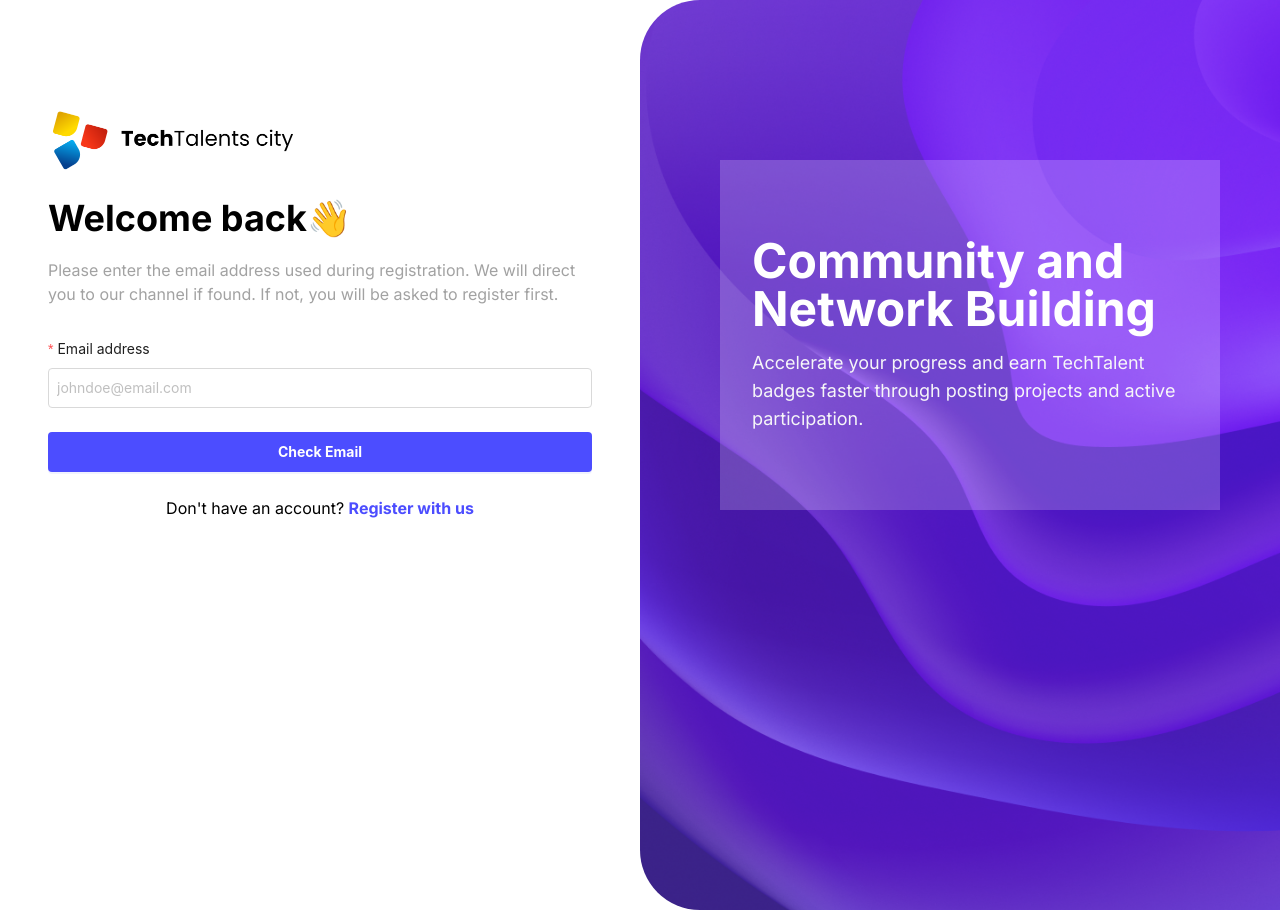
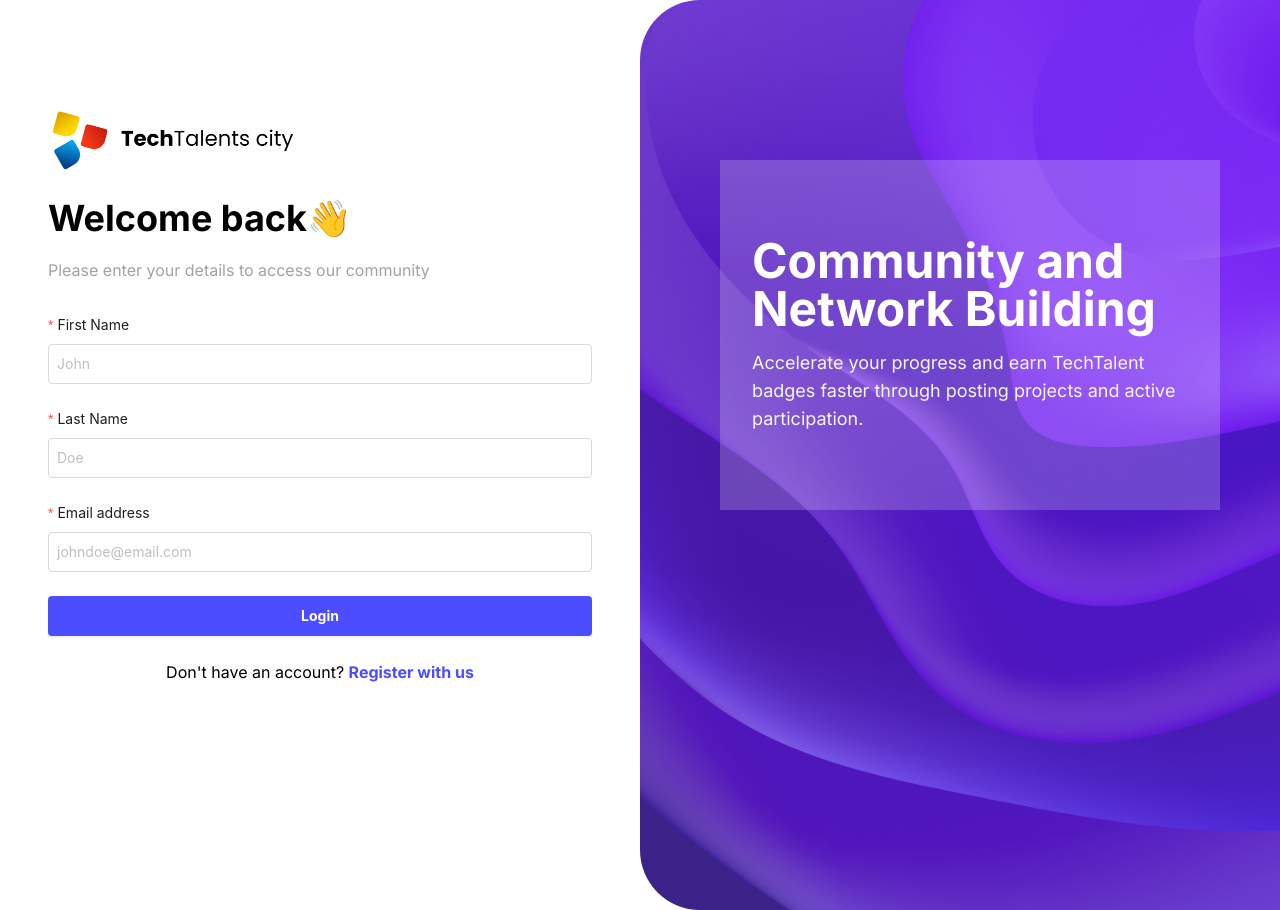
Before and after one commit to techtalentscity/techtalentscity.github.io, a React (Vite) app: page /signin in a window 1280 px wide. Built offline with nearby package versions, Linux system fonts and the light colour scheme.

Commit message:
Update index.jsx

```diff
--- a/src/Pages/Login/index.jsx
+++ b/src/Pages/Login/index.jsx
@@ -24,11 +24,10 @@ const Login = () => {
       // Create form data for submission
       const formData = new FormData();
 
-      // Add entry fields with the correct Google Form field IDs
-      // We're only collecting email, but the form requires first and last name
+      // Add entry fields with the correct Google Form field IDs from the Login form
+      formData.append('entry.2120631500', values.firstName); // First Name field
+      formData.append('entry.976572827', values.lastName); // Last Name field
       formData.append('entry.1086641252', values.email); // Email field
-      formData.append('entry.2120631500', ''); // First Name field (empty)
-      formData.append('entry.976572827', ''); // Last Name field (empty)
 
       // Submit the form data
       await fetch(googleFormURL, {
@@ -38,7 +37,7 @@ const Login = () => {
       });
 
       // Show success message
-      message.success('Email verification successful! Redirecting to Discord...');
+      message.success('Login successful! Redirecting to Discord...');
 
       // Clear form
       form.resetFields();
@@ -50,7 +49,7 @@ const Login = () => {
 
     } catch (error) {
       console.error('Error submitting form:', error);
-      message.error('Verification failed. Please try again.');
+      message.error('Login failed. Please try again.');
     } finally {
       setLoading(false);
     }
@@ -64,13 +63,33 @@ const Login = () => {
             <img src={logo} alt="logo" className="w-[250px] object-cover object-center" />
           </Link>
           <p className='font-bold text-4xl py-5'>Welcome back👋</p>
-          <p className='text-[#A2A2A2]'>Please enter the email address used during registration. We will direct you to our channel if found. If not, you will be asked to register first.</p>
+          <p className='text-[#A2A2A2]'>Please enter your details to access our community</p>
           <Form
             form={form}
             layout='vertical'
             className='pt-8'
             onFinish={handleSubmit}
           >
+            <Form.Item
+              label="First Name"
+              name="firstName"
+              rules={[
+                { required: true, message: 'First Name is required' }
+              ]}
+            >
+              <Input placeholder="John" className='p-2' />
+            </Form.Item>
+
+            <Form.Item
+              label="Last Name"
+              name="lastName"
+              rules={[
+                { required: true, message: 'Last Name is required' }
+              ]}
+            >
+              <Input placeholder="Doe" className='p-2' />
+            </Form.Item>
+
             <Form.Item
               label="Email address"
               name="email"
@@ -89,7 +108,7 @@ const Login = () => {
               className='p-2 !h-auto font-bold'
               loading={loading}
             >
-              Check Email
+              Login
             </Button>
           </Form>
           <div className="mt-6 text-center">
```
